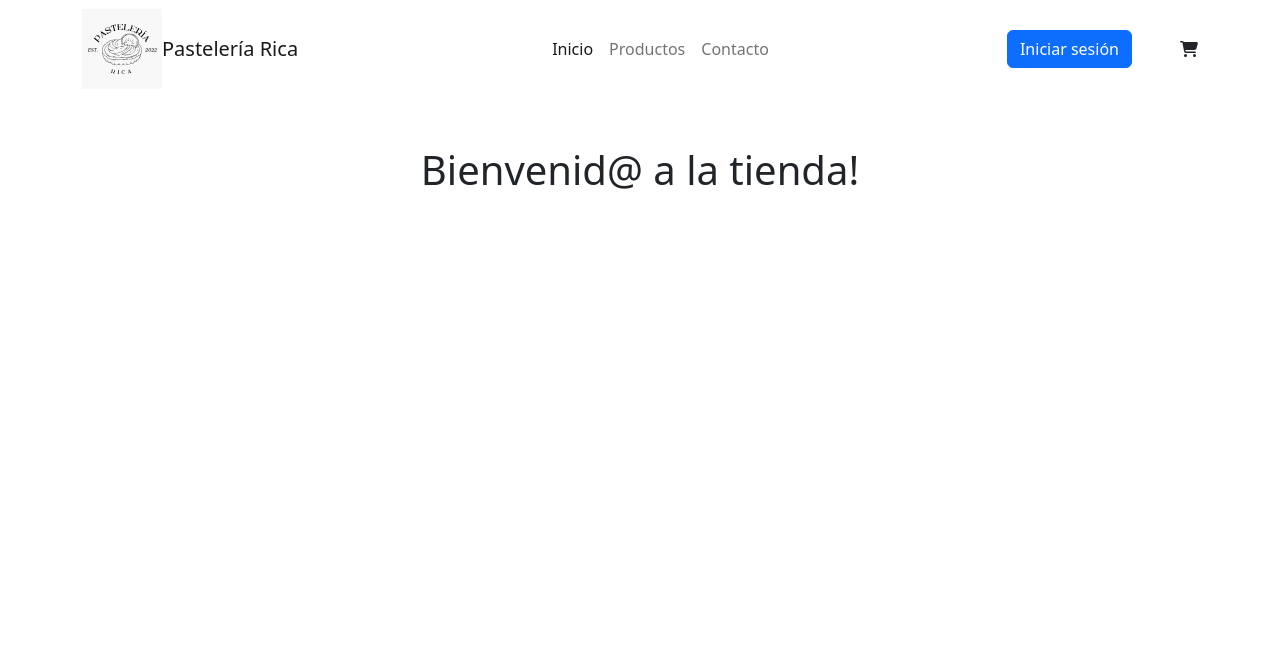
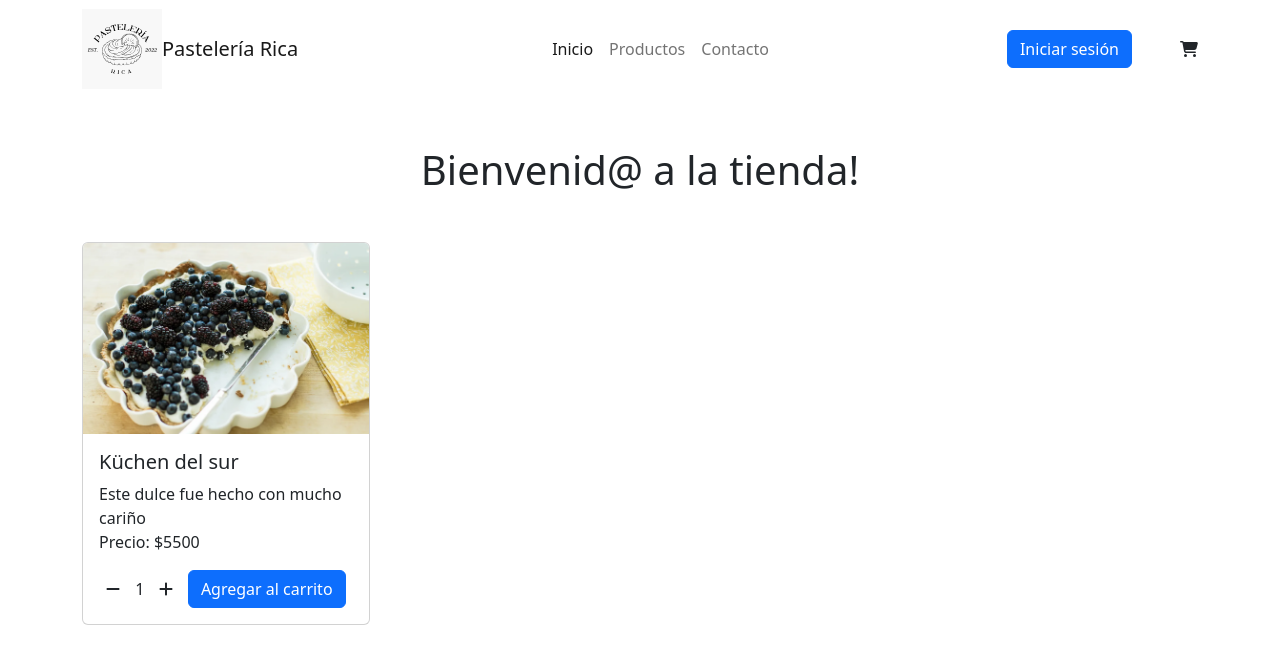
Before and after one commit to Vicenciomf1/pasteleriaricaMartinez, a React (Create React App) app: page / in a window 1280 px wide. Shown: the top 664 px of the page. Built offline with nearby package versions, Linux system fonts and the light colour scheme.

Commit message:
Contador con botón y otras refactorizaciones

```diff
--- a/src/App.js
+++ b/src/App.js
@@ -1,5 +1,5 @@
 import './App.css';
-import ItemListContainer from './components/itemListContainer/itemListContainer';
+import ItemListContainer from './components/Products/itemListContainer';
 import NavBar from "./components/Navbar/NavBar";
 
 function App() {
--- /dev/null
+++ b/src/components/Icons/Minus.jsx
@@ -0,0 +1,13 @@
+import { FontAwesomeIcon } from '@fortawesome/react-fontawesome';
+import { faMinus } from '@fortawesome/free-solid-svg-icons';
+
+const Minus = ({accion}) => {
+    // La acción será lo que se ejecute cuando se haga click en el ícono, en este caso es una resta, pero lo dejo como acción para que sea más escalable
+    return (
+        <>
+            <FontAwesomeIcon icon={faMinus} onClick={accion}/>
+        </>
+    );
+}
+
+export default Minus;
--- /dev/null
+++ b/src/components/Icons/Plus.jsx
@@ -0,0 +1,13 @@
+import { FontAwesomeIcon } from '@fortawesome/react-fontawesome';
+import { faPlus } from '@fortawesome/free-solid-svg-icons';
+
+const Plus = ({accion}) => {
+    // La acción será lo que se ejecute cuando se haga click en el ícono, en este caso es una suma, pero lo dejo como acción para que sea más escalable
+    return (
+        <>
+            <FontAwesomeIcon icon={faPlus} onClick={accion}/>
+        </>
+    );
+}
+
+export default Plus;
--- /dev/null
+++ b/src/components/ItemCount/ItemCount.css
@@ -0,0 +1,9 @@
+.centrarTodo {
+  display: flex;
+  justify-content: space-between;
+  align-items: center;
+}
+
+.centrarTodo > * { /* Así centras a los hijos */
+  margin: 0 auto;
+}
--- /dev/null
+++ b/src/components/ItemCount/ItemCount.jsx
@@ -0,0 +1,31 @@
+import React from 'react';
+import Minus from "../Icons/Minus";
+import Plus from "../Icons/Plus";
+import "./ItemCount.css";
+
+function ItemCount({initial, stock, onAdd}) {
+    const [contador, setContador] = React.useState(initial);
+
+    const agregarUno = () => {
+        (contador<stock) && setContador(contador+1); // Si compras una cantidad menor que el stock, entonces puedes agregar uno más
+    };
+    const quitarUno = () => {
+        (contador>0) && setContador(contador-1); // Si compras una cantidad mayor a cero, entonces puedes restar uno menos
+    };
+
+    const comprar = () => {
+        (contador<=stock)?onAdd(contador):alert("Acabas de hackear mi app, no deberías de poder comprar más de lo que hay en stock, por favor avísame si es que llegaste acá"); // Si compras una cantidad menor o igual al stock, entonces puedes comprar, si no, te pregunto qué es lo que hiciste jaja
+        // Cuando compras, se ejecuta la función onAdd, que es la que se define en el componente padre, realmente no le encontré sentido, y me costó entender qué pedían
+    };
+
+    return (
+        <div className="centrarTodo">
+            <Minus accion={quitarUno}/>
+            <span>{contador}</span>
+            <Plus accion={agregarUno}/>
+            <a href="#" onClick={comprar} className="btn btn-primary">Agregar al carrito</a>
+        </div>
+    );
+}
+
+export default ItemCount;
--- a/src/components/Navbar/NavBar.jsx
+++ b/src/components/Navbar/NavBar.jsx
@@ -1,4 +1,4 @@
-import CartWidget from "../cartWidget/cartWidget";
+import CartWidget from "../Icons/CartWidget";
 import "./NavBar.css";
 
 const NavBar = () => {
@@ -6,7 +6,7 @@ const NavBar = () => {
         <nav className="navbar navbar-light navbar-expand-md py-1">
             <div className="container">
                 <a className="navbar-brand d-flex align-items-center" href="src/components/Navbar/NavBar#">
-                    <img src="/assets/Pasteleria.svg" alt="logo" className="logo"/>
+                    <img src="/assets/img/Pasteleria.svg" alt="logo" className="logo"/>
                     <span>Pastelería Rica</span>
                 </a>
                 <button data-bs-toggle="collapse" className="navbar-toggler" data-bs-target="#navcol-3">
--- /dev/null
+++ b/src/components/Products/Card.jsx
@@ -0,0 +1,21 @@
+import React from 'react'
+import ItemCount from "../ItemCount/ItemCount";
+
+function Card({producto}) {
+    let { title, img, detail, price, stock } = producto;
+    return (
+        <div className="card" style={{width: "18rem"}}>
+            <img src={img} className="card-img-top" alt={`Una foto de un/a ${title}`} />
+            <div className="card-body">
+                <h5 className="card-title">{title}</h5>
+                <p className="card-text">
+                    {detail} <br/>
+                    Precio: ${price}
+                </p>
+                <ItemCount initial={1} stock={stock} onAdd={(cantidad) => alert(`Agregaste uno/a/os/as ${cantidad} ${title}/es/as al carrito`)} />
+            </div>
+        </div>
+    )
+}
+
+export default Card
--- /dev/null
+++ b/src/components/Products/itemListContainer.jsx
@@ -0,0 +1,26 @@
+import React from 'react'
+import Card from "./Card";
+
+const ItemListContainer = ({ greeting: saludo }) => {
+    let products = [
+        {
+            title: "Küchen del sur",
+            img: "/assets/img/kuchen.webp",
+            detail: "Este dulce fue hecho con mucho cariño",
+            price: 5500,
+            stock: 10
+        }
+    ];
+    return (
+        <div className="container">
+            <div className="row">
+                <div className="col">
+                    <h1 className="text-center fs-1 my-5">{saludo}</h1>
+                    <Card producto={products[0]}/>
+                </div>
+            </div>
+        </div>
+    );
+}
+
+export default ItemListContainer;
--- a/src/components/itemListContainer/itemListContainer.jsx
+++ /dev/null
@@ -1,11 +0,0 @@
-import React from 'react'
-
-const ItemListContainer = ({ greeting: saludo }) => {
-    return (
-        <div>
-            <h1 className="text-center fs-1 my-5">{saludo}</h1>
-        </div>
-    );
-}
-
-export default ItemListContainer;
```
Also changed, not shown: public/assets/img/Pasteleria.svg (renamed from public/assets/Pasteleria.svg), public/assets/img/kuchen.webp (added), src/components/Icons/CartWidget.jsx (renamed from src/components/cartWidget/cartWidget.jsx).
